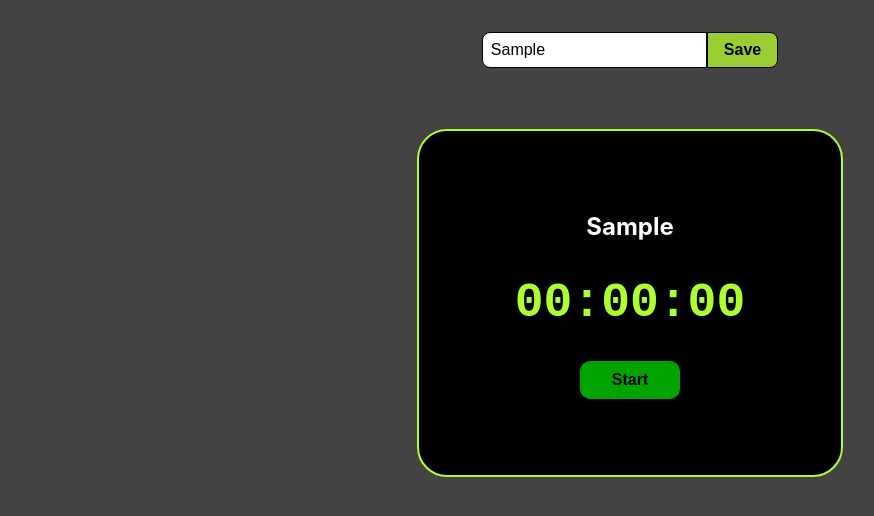
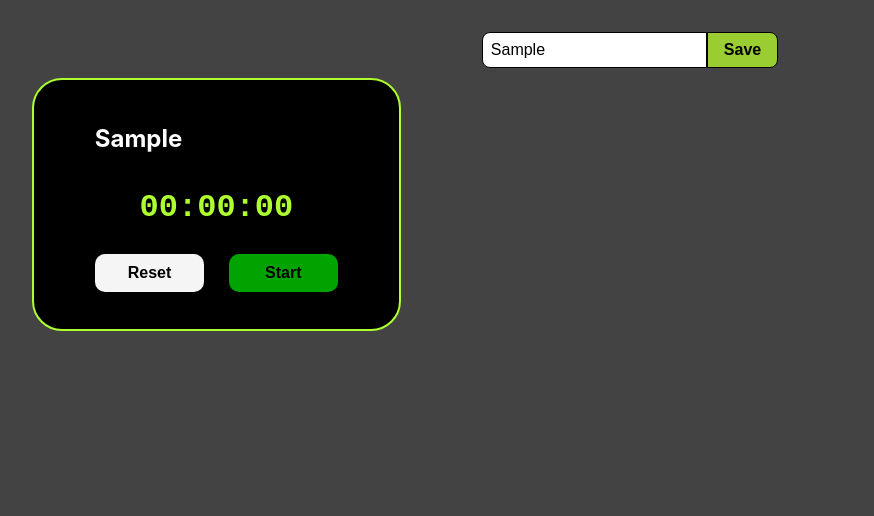
Before and after one commit to brooklyndippo/timers-tutorial, a React (Create React App) app in the folder timers-app/: page / in a window 1280 px wide. Both pictures are taken after typing "Sample" into the empty fields and a click on the button "Save". Shown: the top 516 px of the page, without its empty margins (10-884 px from the left). Built offline with nearby package versions, Linux system fonts and the light colour scheme.

Commit message:
stretch challenge - create a reset action & trigger with reset button + stop running when reset

```diff
--- /dev/null
+++ b/timers-app/src/components/ListTimers.css
@@ -0,0 +1,6 @@
+.ListTimers {
+    display: flex;
+    flex-direction: row;
+    flex-wrap: wrap;
+    justify-content: justify;
+}
--- a/timers-app/src/components/ListTimers.js
+++ b/timers-app/src/components/ListTimers.js
@@ -1,12 +1,13 @@
 import React from 'react'
 import { useSelector } from 'react-redux'
 import TimerView from './TimerView'
+import './ListTimers.css'
 
 export default function ListTimers() {
     const timers = useSelector(state => state.timers.value)
 
     return (
-		<div>
+		<div className="ListTimers">
 			{timers.map((timer, i) => <TimerView key={`timer-${i}`} index={i} {...timer} />)}
 		</div>
 	)
--- a/timers-app/src/components/TimerView.css
+++ b/timers-app/src/components/TimerView.css
@@ -1,37 +1,49 @@
 .TimerView {
-    width: 300px;
 	display: flex;
 	flex-direction: column;
 	justify-content: space-between;
 	align-items: center;
     border: 1px solid #000;
-    padding: 5%;
-    margin: 5% auto;
+    padding: 2% 5%;
     background-color: black;
     border: 2px solid greenyellow;
     border-radius: 30px;
+    margin: 10px;
+    width: 20%;
 }
 
 .TimerView > h1 {
 	margin: 1rem;
 	text-align: left;
 	font-family: monospace;
-    font-size: 3rem;
+    font-size: 2rem;
     color: greenyellow;
 }
 
 .TimerView > h2 {
     color: white;
+    text-align: left;
+    width: 100%;
+    overflow: hidden;
+    text-overflow: ellipsis;
 }
 
-.TimerView > button {
+.TimerView > .ButtonGroup > button {
 	padding: 0.5rem 1rem;
     text-align: center;
 	border-radius: 10px;
     border: 2px solid transparent;
-	color: black;
+	color: rgb(3, 1, 1);
+    background-color: whitesmoke;
 	font-size: 1rem;
 	font-weight: bold;
     margin: 5% 0;
-    width: 100px;
+    width: 45%;
 }
+
+.ButtonGroup {
+    display: flex;
+    flex-direction: row-reverse;
+    justify-content: space-between;
+    width: 100%;
+}
--- a/timers-app/src/components/TimerView.js
+++ b/timers-app/src/components/TimerView.js
@@ -1,6 +1,6 @@
 import React from 'react'
 import { useDispatch } from 'react-redux'
-import { toggleTimer } from "../features/timers/timersSlice";
+import { toggleTimer, reset } from "../features/timers/timersSlice";
 import './TimerView.css'
 
 export default function TimerView({index, name, time, isRunning}) {
@@ -26,12 +26,18 @@ export default function TimerView({index, name, time, isRunning}) {
         <div className='TimerView'>
             <h2>{name}</h2>
             <h1>{formatTime(time)}</h1>
+            <div className='ButtonGroup'>
                 <button
                 style = {{backgroundColor: isRunning? "red" : "#00a300"}}
                 onClick={() => dispatch(toggleTimer(index))}
                 >
                     {isRunning? "Stop" : "Start"}
                 </button>
+                <button
+                className="reset"
+                onClick={() => dispatch(reset(index))}
+                >Reset</button>
+            </div>
         </div>
     )
 }
--- a/timers-app/src/features/timers/timersSlice.js
+++ b/timers-app/src/features/timers/timersSlice.js
@@ -21,11 +21,15 @@ export const timersSlice = createSlice({
           timer.time += action.payload
         }
       })
+    },
+    reset: (state, action) => {
+      state.value[action.payload].time = 0
+      state.value[action.payload].isRunning = false
     }
   },
 })
 
 // Action creators are generated for each case reducer function
-export const { addTimer, toggleTimer, update } = timersSlice.actions
+export const { addTimer, toggleTimer, update, reset } = timersSlice.actions
 
 export default timersSlice.reducer
```
Lines whose indentation alone changed are shown as unchanged.
